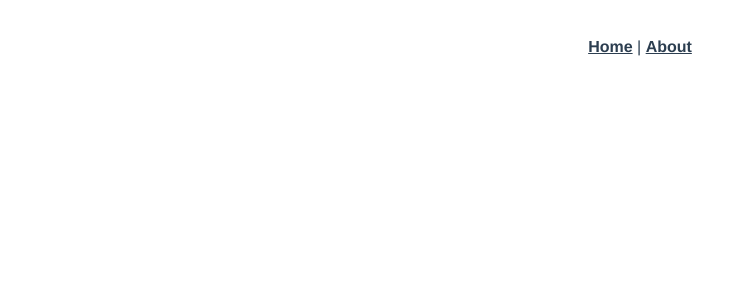
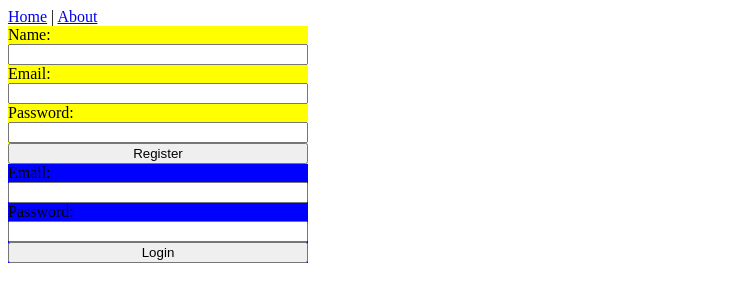
Before and after one commit to Leckller/make_ur_tasks_front_end, a Vue app: page /register in a window 1280 px wide. Before the commit this address had no page. Shown: the top 302 px of the page, without its empty margins (0-747 px from the left). Built offline with nearby package versions, Linux system fonts and the light colour scheme.

Commit message:
feat: setup do projeto

```diff
--- a/src/App.vue
+++ b/src/App.vue
@@ -7,24 +7,5 @@
 </template>
 
 <style>
-#app {
-  font-family: Avenir, Helvetica, Arial, sans-serif;
-  -webkit-font-smoothing: antialiased;
-  -moz-osx-font-smoothing: grayscale;
-  text-align: center;
-  color: #2c3e50;
-}
 
-nav {
-  padding: 30px;
-}
-
-nav a {
-  font-weight: bold;
-  color: #2c3e50;
-}
-
-nav a.router-link-exact-active {
-  color: #42b983;
-}
 </style>
--- a/src/components/HelloWorld.vue
+++ /dev/null
@@ -1,59 +0,0 @@
-<template>
-  <div class="hello">
-    <h1>{{ msg }}</h1>
-    <p>
-      For a guide and recipes on how to configure / customize this project,<br>
-      check out the
-      <a href="https://cli.vuejs.org" target="_blank" rel="noopener">vue-cli documentation</a>.
-    </p>
-    <h3>Installed CLI Plugins</h3>
-    <ul>
-      <li><a href="https://github.com/vuejs/vue-cli/tree/dev/packages/%40vue/cli-plugin-babel" target="_blank" rel="noopener">babel</a></li>
-      <li><a href="https://github.com/vuejs/vue-cli/tree/dev/packages/%40vue/cli-plugin-router" target="_blank" rel="noopener">router</a></li>
-      <li><a href="https://github.com/vuejs/vue-cli/tree/dev/packages/%40vue/cli-plugin-eslint" target="_blank" rel="noopener">eslint</a></li>
-    </ul>
-    <h3>Essential Links</h3>
-    <ul>
-      <li><a href="https://vuejs.org" target="_blank" rel="noopener">Core Docs</a></li>
-      <li><a href="https://forum.vuejs.org" target="_blank" rel="noopener">Forum</a></li>
-      <li><a href="https://chat.vuejs.org" target="_blank" rel="noopener">Community Chat</a></li>
-      <li><a href="https://twitter.com/vuejs" target="_blank" rel="noopener">Twitter</a></li>
-      <li><a href="https://news.vuejs.org" target="_blank" rel="noopener">News</a></li>
-    </ul>
-    <h3>Ecosystem</h3>
-    <ul>
-      <li><a href="https://router.vuejs.org" target="_blank" rel="noopener">vue-router</a></li>
-      <li><a href="https://vuex.vuejs.org" target="_blank" rel="noopener">vuex</a></li>
-      <li><a href="https://github.com/vuejs/vue-devtools#vue-devtools" target="_blank" rel="noopener">vue-devtools</a></li>
-      <li><a href="https://vue-loader.vuejs.org" target="_blank" rel="noopener">vue-loader</a></li>
-      <li><a href="https://github.com/vuejs/awesome-vue" target="_blank" rel="noopener">awesome-vue</a></li>
-    </ul>
-  </div>
-</template>
-
-<script>
-export default {
-  name: 'HelloWorld',
-  props: {
-    msg: String
-  }
-}
-</script>
-
-<!-- Add "scoped" attribute to limit CSS to this component only -->
-<style scoped>
-h3 {
-  margin: 40px 0 0;
-}
-ul {
-  list-style-type: none;
-  padding: 0;
-}
-li {
-  display: inline-block;
-  margin: 0 10px;
-}
-a {
-  color: #42b983;
-}
-</style>
--- /dev/null
+++ b/src/components/LoginForm.vue
@@ -0,0 +1,26 @@
+<template>
+    <form id="login-form">
+      <label for="email">Email:</label>
+      <input type="email" id="email" name="email" required>
+      <label for="password">Password:</label>
+      <input type="password" id="password" name="password" required>
+      <button type="submit">Login</button>
+    </form>
+</template>
+
+<script>
+export default {
+  name: 'LoginForm'
+}
+</script>
+
+<style scoped>
+
+#login-form {
+  display: flex;
+  flex-direction: column;
+  width: 300px;
+  background-color: blue;
+}
+
+</style>
--- /dev/null
+++ b/src/components/RegisterForm.vue
@@ -0,0 +1,28 @@
+<template>
+  <form id="register-form">
+    <label for="name">Name:</label>
+    <input type="text" id="name" name="name" required>
+    <label for="email">Email:</label>
+    <input type="email" id="email" name="email" required>
+    <label for="password">Password:</label>
+    <input type="password" id="password" name="password" required>
+    <button type="submit">Register</button>
+  </form>
+</template>
+
+<script>
+export default {
+  name: 'RegisterForm'
+}
+</script>
+
+<style scoped>
+
+  #register-form {
+    display: flex;
+    flex-direction: column;
+    width: 300px;
+    background-color: yellow;
+  }
+
+</style>
--- /dev/null
+++ b/src/components/TaskDetails.vue
@@ -0,0 +1,27 @@
+<template>
+    <article id="task-article">
+      <input @change="change" type="checkbox" :checked="task.finished">
+      <p>{{ task.text }}</p>
+</article>
+</template>
+
+<script>
+
+export default {
+  name: 'TaskForm',
+  props: {
+    task: {
+      id: Number,
+      text: String,
+      finished: Boolean
+    }
+  },
+  methods: {
+    change (event) {
+      this.$emit('change', this.task.id, event.target.checked)
+    }
+  }
+
+}
+
+</script>
--- /dev/null
+++ b/src/components/TaskForm.vue
@@ -0,0 +1,64 @@
+<template>
+
+  <main>
+    <form id="task-form">
+      <label for="task">Task:</label>
+      <input type="text" id="task" name="task" required>
+      <button type="submit">Add Task</button>
+    </form>
+    <section>
+
+      <TaskDetails
+        v-for="task
+        in tasks"
+        :key="task.id"
+        :task="task"
+        @change="changeTask"
+        @remove="removeTask"
+      />
+
+    </section>
+  </main>
+
+</template>
+
+<script>
+import TaskDetails from './TaskDetails.vue'
+
+export default {
+  name: 'TaskForm',
+  components: {
+    TaskDetails
+  },
+  data () {
+    return {
+      tasks: [
+        { id: 1, text: 'Learn Vue.js', finished: true },
+        { id: 2, text: 'Learn React', finished: false },
+        { id: 3, text: 'Learn Angular', finished: false }
+      ]
+    }
+  },
+  methods: {
+    addTask (event) {
+      event.preventDefault()
+      const taskInput = document.getElementById('task')
+      const task = {
+        id: this.tasks.length + 1,
+        text: taskInput.value,
+        finished: false
+      }
+      this.tasks.push(task)
+      taskInput.value = ''
+    },
+    changeTask (id, finished) {
+      const task = this.tasks.find(task => task.id === id)
+      task.finished = finished
+    },
+    removeTask (id) {
+      this.tasks = this.tasks.filter(task => task.id !== id)
+    }
+  }
+}
+
+</script>
--- a/src/router/index.js
+++ b/src/router/index.js
@@ -1,11 +1,17 @@
 import { createRouter, createWebHistory } from 'vue-router'
 import HomeView from '../views/HomeView.vue'
+import RegisterView from '@/views/RegisterView.vue'
 
 const routes = [
   {
     path: '/',
     name: 'home',
     component: HomeView
+  },
+  {
+    path: '/register' || '/login',
+    name: 'register',
+    component: RegisterView
   },
   {
     path: '/about',
--- a/src/views/HomeView.vue
+++ b/src/views/HomeView.vue
@@ -1,18 +1,15 @@
 <template>
-  <div class="home">
-    <img alt="Vue logo" src="../assets/logo.png">
-    <HelloWorld msg="Welcome to Your Vue.js App"/>
-  </div>
+  <TaskForm />
 </template>
 
 <script>
-// @ is an alias to /src
-import HelloWorld from '@/components/HelloWorld.vue'
+import TaskForm from '@/components/TaskForm.vue'
 
 export default {
   name: 'HomeView',
   components: {
-    HelloWorld
+    TaskForm
   }
 }
+
 </script>
--- /dev/null
+++ b/src/views/RegisterView.vue
@@ -0,0 +1,21 @@
+<template>
+  <main>
+    <RegisterForm />
+    <LoginForm />
+  </main>
+</template>
+
+<script>
+
+import RegisterForm from '@/components/RegisterForm.vue'
+import LoginForm from '@/components/LoginForm.vue'
+
+export default {
+  name: 'HomeView',
+  components: {
+    RegisterForm,
+    LoginForm
+  }
+}
+
+</script>
```
